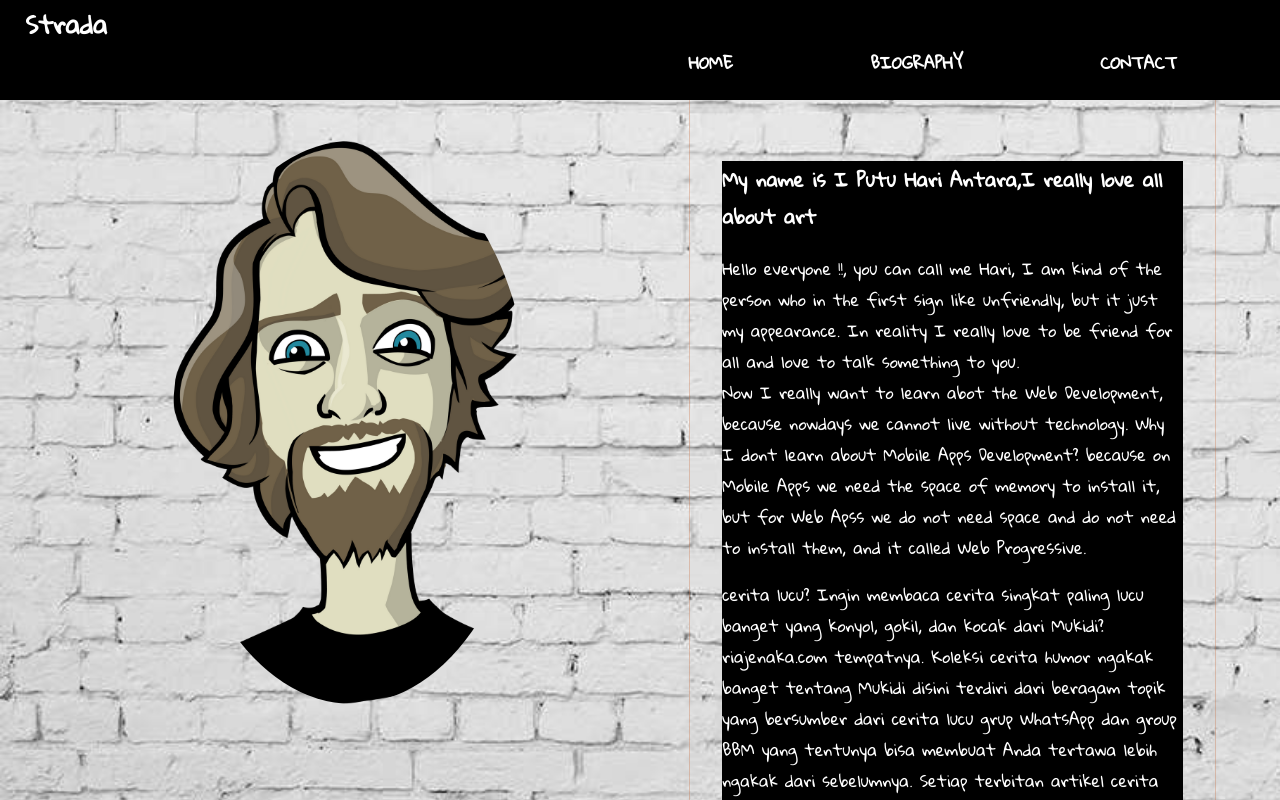
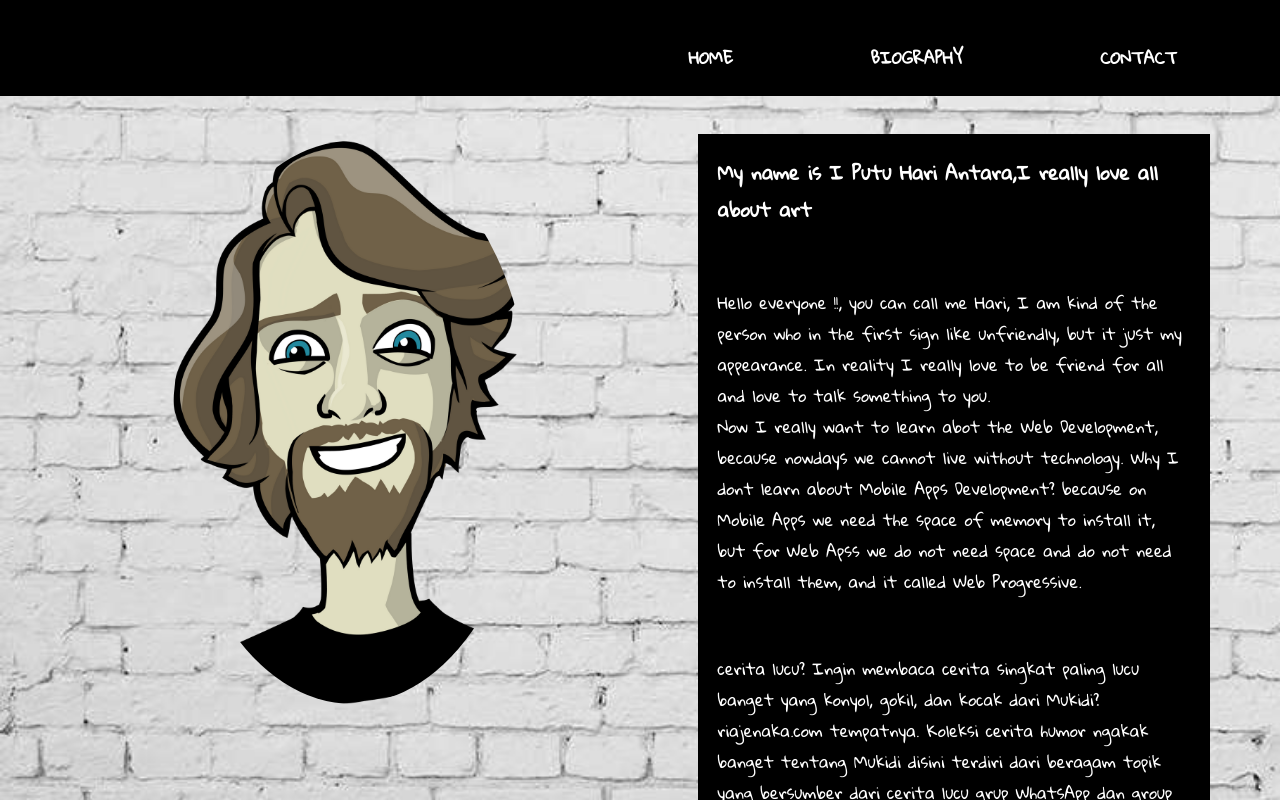
Before and after one commit to ahmad-fajar/hariantara.github.io, a plain HTML site: page index.html in a window 1280 px wide. Shown: the top 800 px of the page. Drawn offline with Linux system fonts and the light colour scheme.

Commit message:
web personal week v2

```diff
--- a/index.html
+++ b/index.html
@@ -12,7 +12,7 @@
 <body>
     <!-- header -->
     <header>
-        <h2>Strada</h2>
+
         <nav>
             <ul>
                 <a class="active" href="#">
--- a/style.css
+++ b/style.css
@@ -1,5 +1,6 @@
 * {
     font-family: 'Gloria Hallelujah', cursive;
+/*    border:1px solid red;*/
 }
 
 body {
@@ -12,8 +13,11 @@ nav{
     background-color: black;
     color:white;
 }
-.active{
-    background-color: cornsilk;
+
+li:hover:not(.active) {
+    background-color:greenyellow;
+    color: black;
+    border-radius: 30%;
 }
 
 header {
@@ -30,14 +34,6 @@ header {
     /*garis bawah*/
 }
 
-header h2{
-    margin: 1% 1% 1% 1%;
-    padding: 1% 1% 1% 1% ;
-    color: white;
-    display: inline;
-}
-
-
 ul li {
 
     font-weight: bold;
@@ -52,7 +48,7 @@ ul li {
 li {
 
     float: right;
-    margin: -2.5% 7% 0.5% 1.5%;
+    margin: 1% 7% 0.5% 1.5%;/*atur tulisan nav bar agar sesuai atas bawah kanan kiri*/
 }
 
 photo {
@@ -76,11 +72,18 @@ photo {
     color: white;
 }
 
+p{
+    padding: 20px;
+}
+h3{
+    padding: 20px;
+}
 .description {
+
     display: inline;
     float: right;
     padding: 0;
-    margin: 5% 5% 5% 5%;
+/*    margin: 5% 5% 5% 5%;*/
     /*border: 1px solid rgba(200, 100, 50, 0.3);*/
 }
 
@@ -93,7 +96,7 @@ photo {
 }
 
 #kanan {
-    border: 1px solid rgba(200, 100, 50, 0.3);
+/*    border: 1px solid rgba(200, 100, 50, 0.3);*/
     padding: 5% 0.5% 2% 0.5%;
     margin: -70% 5% 10% 40%;/*untuk mengatur posisi description ke atas bawah atau kanan kiri*/
     width: 40%;
```
